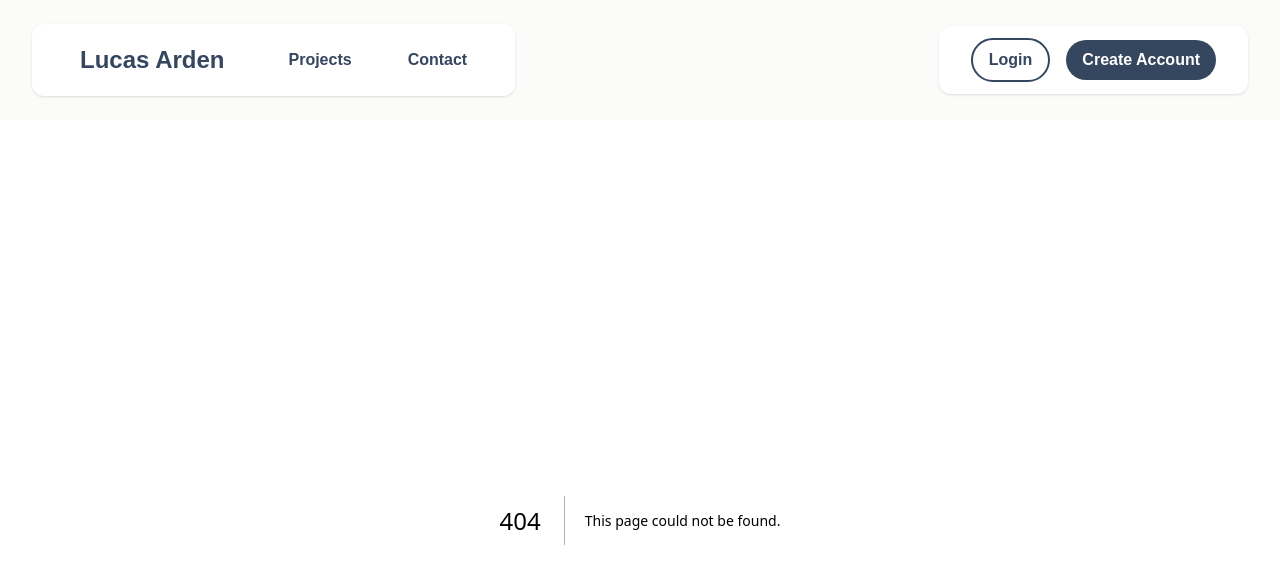
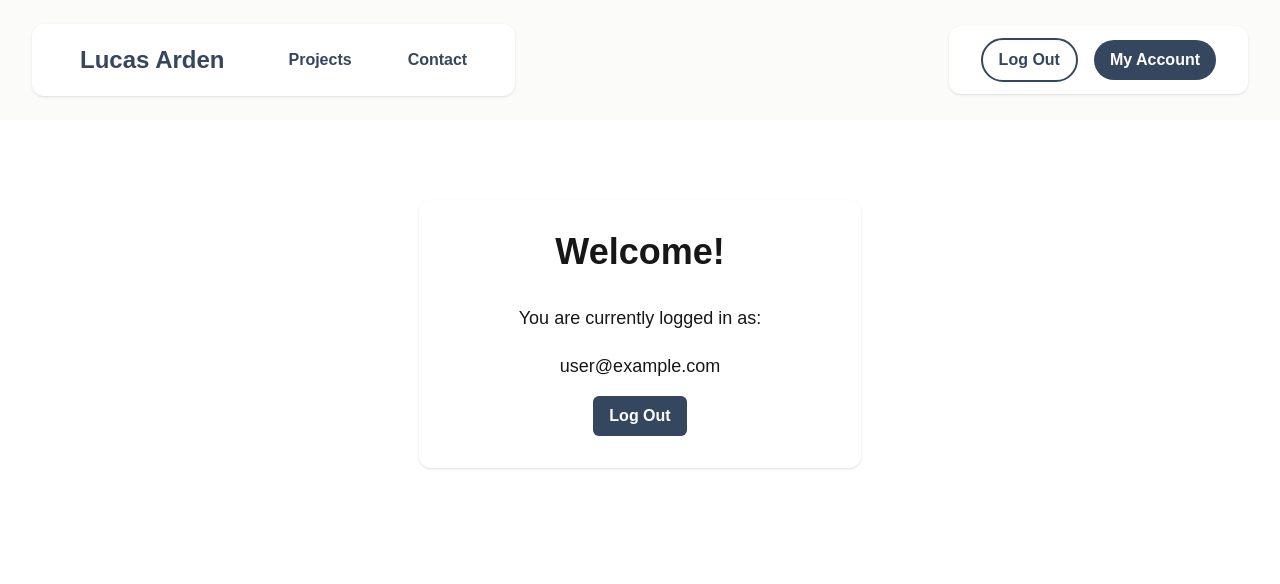
Before and after one commit to lucasarden/portfolio, a Next.js app: page /my-account in a window 1280 px wide. Before the commit this address had no page. Shown: the top 584 px of the page. Built offline with nearby package versions, Linux system fonts and the light colour scheme; no server answers; sample sign-in values are in the browser's storage.

Commit message:
Made account functionality prettier and navbar works now

```diff
--- a/src/app/api/auth/[...nextauth]/route.ts
+++ b/src/app/api/auth/[...nextauth]/route.ts
@@ -6,12 +6,17 @@ import { compare } from "bcrypt";
 import prisma from "@/lib/prisma";
 
 const handler = NextAuth({
+  adapter: PrismaAdapter(prisma),
+  session: {
+    strategy: "jwt",
+  },
   providers: [
     GitHubProvider({
       clientId: process.env.GITHUB_ID!,
       clientSecret: process.env.GITHUB_SECRET!,
     }),
      CredentialsProvider({
+      id: "credentials",
       name: "credentials",
       credentials: {
         email: { label: "Email", type: "email" },
@@ -40,7 +45,7 @@ const handler = NextAuth({
   secret: process.env.NEXTAUTH_SECRET,
   pages: {
     signIn: "/login"
-  }
+  },
 }) satisfies NextAuthOptions;
 
 export { handler as GET, handler as POST };
--- a/src/app/components/Navbar.tsx
+++ b/src/app/components/Navbar.tsx
@@ -1,6 +1,7 @@
 "use client";
 import React, { useEffect, useState } from "react";
-import { useRouter } from "next/navigation";
+import { signOut, useSession } from "next-auth/react";
+import Link from "next/link";
 import RoundButton from "@/app/components/RoundButton";
 import RoundedSection from "@/app/components/RoundedSection";
 import { motion, AnimatePresence } from "framer-motion";
@@ -11,21 +12,13 @@ interface MenuButtonProps {
   className?: string;
 }
 
-const MenuButton = ({ href, children, className = "" }: MenuButtonProps) => (
-  <a
-    href={href}
-    className={`w-full text-center py-4 px-4 font-semibold ${className}`}
-  >
-    {children}
-  </a>
-);
-
 const MENU_ITEM_COUNT = 4; // Number of dropdown items
 const MENU_ITEM_HEIGHT = 57; // px, adjust to match your MenuButton's height
 const NAVBAR_HEIGHT = 120; // px, adjust to match your navbar's height
 
 const Navbar = () => {
   const [menuOpen, setMenuOpen] = useState(false);
+  const { data: session } = useSession();
 
   // Calculate the total height needed for the blur backdrop
   const expandedHeight =
@@ -44,6 +37,24 @@ const Navbar = () => {
 
     return () => mediaQuery.removeEventListener("change", handleResize);
   }, []);
+
+  const handleLogout = async (e: React.FormEvent) => {
+    e.preventDefault();
+
+    await signOut();
+
+    window.location.reload();
+  };
+
+  const MenuButton = ({ href, children, className = "" }: MenuButtonProps) => (
+    <Link
+      href={href}
+      className={`w-full text-center py-4 px-4 font-semibold ${className}`}
+      onClick={() => setMenuOpen(false)}
+    >
+      {children}
+    </Link>
+  );
 
   return (
     <div className="relative z-50">
@@ -84,6 +95,38 @@ const Navbar = () => {
             </nav>
           </RoundedSection>
           {/* Right rounded section */}
+          {session && session.user ? (
+            <RoundedSection className="flex px-4 py-3 lg:space-x-4 lg:px-8">
+              <button
+                className="block lg:hidden"
+                aria-label="Open menu"
+                onClick={() => setMenuOpen(!menuOpen)}
+              >
+                {/* Hamburger icon SVG */}
+                <svg
+                  width="32"
+                  height="32"
+                  fill="none"
+                  stroke="currentColor"
+                  strokeWidth="2"
+                >
+                  <path d="M6 10h20M6 16h20M6 22h20" />
+                </svg>
+              </button>
+              <RoundButton
+                onClick={handleLogout}
+                className="hidden lg:flex border-2 border-lucas-main-color"
+              >
+                Log Out
+              </RoundButton>
+              <RoundButton
+                href="/my-account"
+                className="hidden lg:flex bg-lucas-main-color text-white hover:bg-lucas-main-color-hover"
+              >
+                My Account
+              </RoundButton>
+            </RoundedSection>
+          ) : (
             <RoundedSection className="flex px-4 py-3 lg:space-x-4 lg:px-8">
               <button
                 className="block lg:hidden"
@@ -114,6 +157,7 @@ const Navbar = () => {
                 Create Account
               </RoundButton>
             </RoundedSection>
+          )}
         </div>
       </div>
       {/* Dropdown menu */}
--- a/src/app/components/RoundButton.tsx
+++ b/src/app/components/RoundButton.tsx
@@ -3,17 +3,19 @@ import Link from "next/link";
 import clsx from "clsx";
 
 interface RoundButtonProps {
-  href: string;
+  href?: string;
   children: React.ReactNode;
   className?: string;
   disabled?: boolean;
+  onClick?: React.MouseEventHandler<HTMLAnchorElement>;
 }
 
 const RoundButton = ({
-  href,
+  href = "",
   children,
   className = "",
   disabled,
+  onClick,
 }: RoundButtonProps) => {
   // Provide sensible defaults, but allow full override via className
   const baseClasses =
@@ -36,6 +38,7 @@ const RoundButton = ({
   return (
     <Link
       href={href}
+      onClick={onClick}
       className={clsx(
         baseClasses,
         // Only add default text color if not present in className
--- a/src/app/create-account/page.tsx
+++ b/src/app/create-account/page.tsx
@@ -53,9 +53,9 @@ export default function CreateAccount() {
         <p className="mt-4 text-lg">
           Fill out the form to create your account.
         </p>
-        <form onSubmit={handleSubmit} className="flex flex-col space-y-4">
+        <form onSubmit={handleSubmit} className="flex flex-col space-y-4 py-4">
           <input
-            type="text"
+            type="name"
             placeholder="Name"
             value={name}
             onChange={(e) => setName(e.target.value)}
@@ -87,7 +87,7 @@ export default function CreateAccount() {
           />
           <button
             type="submit"
-            className="bg-lucas-main-color text-white rounded-lg p-2 hover:bg-lucas-main-color-hover"
+            className="font-semibold cursor-pointer bg-lucas-main-color text-white rounded-lg p-2 hover:bg-lucas-main-color-hover"
           >
             Create Account
           </button>
--- a/src/app/layout.tsx
+++ b/src/app/layout.tsx
@@ -29,8 +29,10 @@ export default function RootLayout({
       <body
         className={`${geistSans.variable} ${geistMono.variable} antialiased`}
       >
-        <Navbar />
-        <SessionProvider>{children}</SessionProvider>
+        <SessionProvider>
+          <Navbar />
+          {children}
+        </SessionProvider>
       </body>
     </html>
   );
--- a/src/app/login/page.tsx
+++ b/src/app/login/page.tsx
@@ -1,11 +1,11 @@
 "use client";
 import { signIn, signOut, useSession } from "next-auth/react";
-import { useState } from "react";
+import { useState, useEffect } from "react";
 import { useRouter } from "next/navigation";
 import RoundedSection from "@/app/components/RoundedSection";
 
 export default function Login() {
-  const { data: session } = useSession();
+  const { data: session, status } = useSession();
   const router = useRouter();
 
   const [email, setEmail] = useState("");
@@ -26,32 +26,24 @@ export default function Login() {
     if (res?.error) {
       setError("Invalid credentials");
     } else {
-      router.push("/projects");
+      router.push("/my-account");
     }
   };
 
-  const handleLogout = async (e: React.FormEvent) => {
-    e.preventDefault();
-    setError("");
+  useEffect(() => {
+    if (status === "authenticated") {
+      router.push("/my-account");
+    }
+  }, [status, router]);
 
-    await signOut();
-
-    window.location.reload();
-  };
-
-  if (session && session.user) {
+  if (status === "loading") {
     return (
       <main className="flex items-center justify-center py-20">
-        <RoundedSection className="flex-col justify-center py-8 px-25 space-y-4">
-          <h1 className="text-4xl font-bold">Welcome!</h1>
-          <p className="mt-4 text-lg">You are currently logged in as:</p>
-          <p className="mt-1 text-lg">{session.user.email}</p>
-          <button
-            onClick={handleLogout}
-            className="bg-lucas-main-color text-white rounded-md p-2 hover:bg-lucas-main-color-hover cursor-pointer"
-          >
-            Log Out
-          </button>
+        <RoundedSection className="flex-col justify-center py-8 px-25 h-100 w-md space-y-4">
+          <div className="animate-spin rounded-full h-10 w-10 border-t-2 border-b-2 border-lucas-main-color mb-4"></div>
+          <span className="text-lg text-lucas-main-color font-semibold">
+            Loading...
+          </span>
         </RoundedSection>
       </main>
     );
@@ -59,7 +51,7 @@ export default function Login() {
 
   return (
     <main className="flex items-center justify-center py-20">
-      <RoundedSection className="flex-col justify-center py-8 px-25 space-y-4">
+      <RoundedSection className="flex-col justify-center py-8 px-5 space-y-4 w-full max-w-110">
         <h1 className="text-4xl font-bold">Login</h1>
         <p className="mt-4 text-lg">Please enter your credentials to log in.</p>
 
@@ -82,7 +74,7 @@ export default function Login() {
           />
           <button
             type="submit"
-            className="bg-lucas-main-color text-white rounded-lg p-2 hover:bg-lucas-main-color-hover"
+            className="bg-lucas-main-color text-white rounded-lg p-2 hover:bg-lucas-main-color-hover font-semibold cursor-pointer"
           >
             Login
           </button>
@@ -95,12 +87,14 @@ export default function Login() {
           <div className="flex-grow h-1 bg-gray-300 rounded-md" />
         </div>
         <p className="mt-4 text-lg">Sign in with one of the providers below:</p>
-        <button
-          onClick={() => signIn("github")}
-          className="bg-black text-white rounded-lg p-2 hover:bg-gray-800"
-        >
-          Sign in with GitHub
-        </button>
+        <div className="mx-auto w-full max-w-55 flex flex-col space-y-4">
+          <button
+            onClick={() => signIn("github")}
+            className="bg-black text-white rounded-lg p-2 hover:bg-gray-800 font-semibold cursor-pointer"
+          >
+            Sign in with GitHub
+          </button>
+        </div>
         {error && <p className="text-red-600 text-sm mt-2">{error}</p>}
         {success && <p className="text-green-600 text-sm mt-2">{success}</p>}
       </RoundedSection>
--- /dev/null
+++ b/src/app/my-account/page.tsx
@@ -0,0 +1,52 @@
+"use client";
+import RoundedSection from "@/app/components/RoundedSection";
+import { signOut, useSession } from "next-auth/react";
+import { useRouter } from "next/navigation";
+import { useEffect } from "react";
+import RoundButton from "@/app/components/RoundButton";
+
+export default function myAccount() {
+  const { data: session, status } = useSession();
+  const router = useRouter();
+  const handleLogout = async (e: React.FormEvent) => {
+    e.preventDefault();
+
+    await signOut();
+
+    window.location.reload();
+  };
+
+  useEffect(() => {
+    if (status === "unauthenticated") {
+      router.push("/login");
+    }
+  }, [status, router]);
+
+  if (status === "loading" || !session || !session.user) {
+    return (
+      <main className="flex items-center justify-center py-20">
+        <RoundedSection className="flex-col justify-center py-8 px-25 h-100 w-md space-y-4">
+          <div className="animate-spin rounded-full h-10 w-10 border-t-2 border-b-2 border-lucas-main-color mb-4"></div>
+          <span className="text-lg text-lucas-main-color font-semibold">
+            Loading...
+          </span>
+        </RoundedSection>
+      </main>
+    );
+  }
+  return (
+    <main className="flex items-center justify-center py-20">
+      <RoundedSection className="flex-col justify-center py-8 px-25 space-y-4">
+        <h1 className="text-4xl font-bold">Welcome!</h1>
+        <p className="mt-4 text-lg">You are currently logged in as:</p>
+        <p className="mt-1 text-lg">{session.user.email}</p>
+        <RoundButton
+          onClick={handleLogout}
+          className="bg-lucas-main-color text-white rounded-md p-2 hover:bg-lucas-main-color-hover cursor-pointer"
+        >
+          Log Out
+        </RoundButton>
+      </RoundedSection>
+    </main>
+  );
+}
```
Lines whose indentation alone changed are shown as unchanged.
